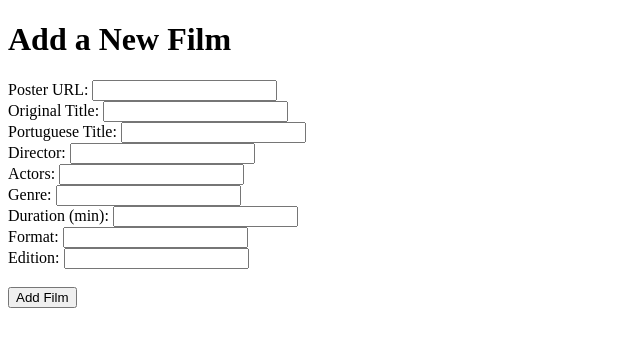
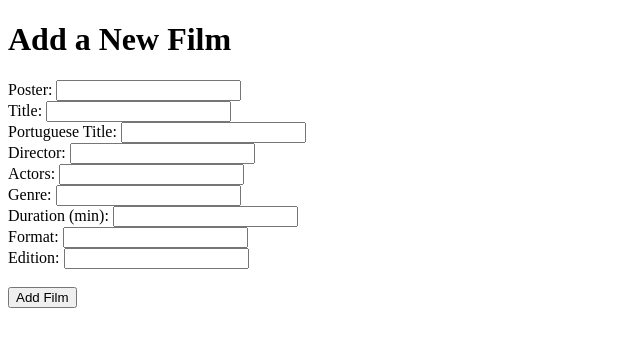
Before and after one commit to salexone/hub-collections, a plain HTML site: page add_film.html in a window 1280 px wide. Shown: the whole page, without its empty margins (0-640 px from the left). Drawn offline with Linux system fonts and the light colour scheme; no server answers.

Commit message:
Update add_film.html

```diff
--- a/add_film.html
+++ b/add_film.html
@@ -8,8 +8,8 @@
 <body>
   <h1>Add a New Film</h1>
   <form id="film-form">
-  <label>Poster URL: <input type="text" id="poster" /></label><br />
-  <label>Original Title: <input type="text" id="original-title" /></label><br />
+  <label>Poster: <input type="text" id="poster" /></label><br />
+  <label>Title: <input type="text" id="original-title" /></label><br />
   <label>Portuguese Title: <input type="text" id="pt-title" /></label><br />
   <label>Director: <input type="text" id="director" /></label><br />
   <label>Actors: <input type="text" id="actors" /></label><br />
```
